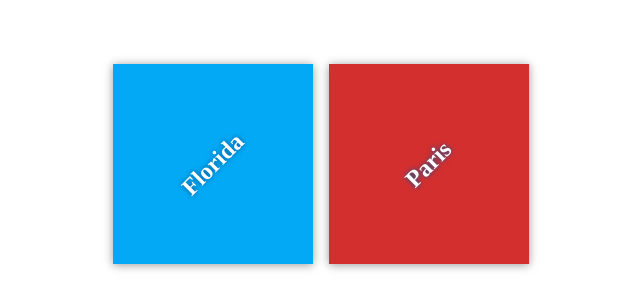
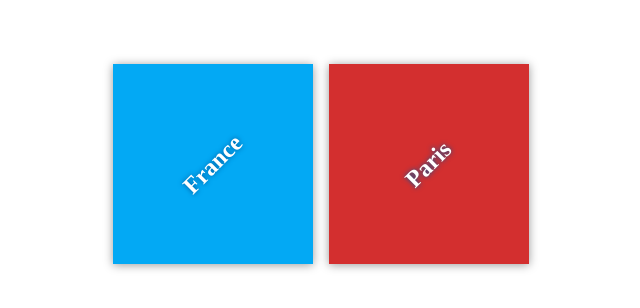
Before and after one commit to KhalidHarraz/my-travel-plans, a plain HTML site: page index.html in a window 1280 px wide. Shown: the part 236-544 px from the top of the page, 319-959 px from the left. Drawn offline with Linux system fonts and the light colour scheme.

Commit message:
commit-1

```diff
--- a/index.html
+++ b/index.html
@@ -11,7 +11,7 @@
 <div class="container">
 <div class="destination-container">
 <div class="destination" id="florida">
-<h2>Florida</h2>
+<h2>France</h2>
 </div>
 
 <div class="destination" id="paris">
```
